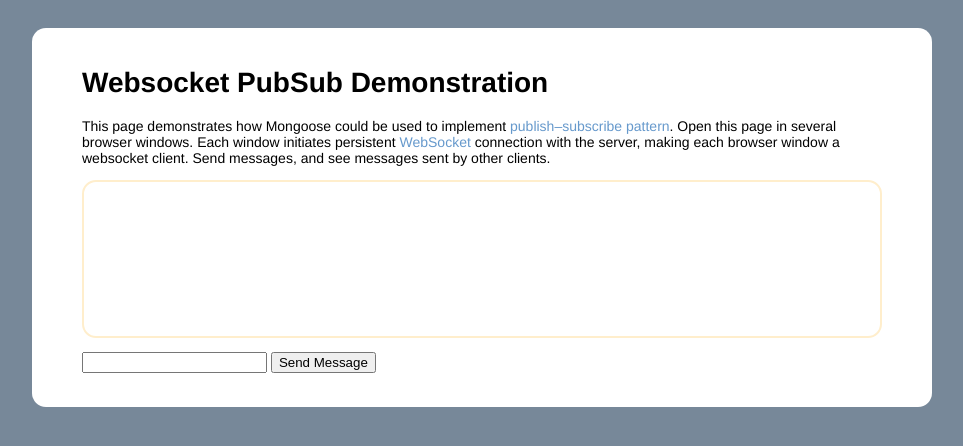
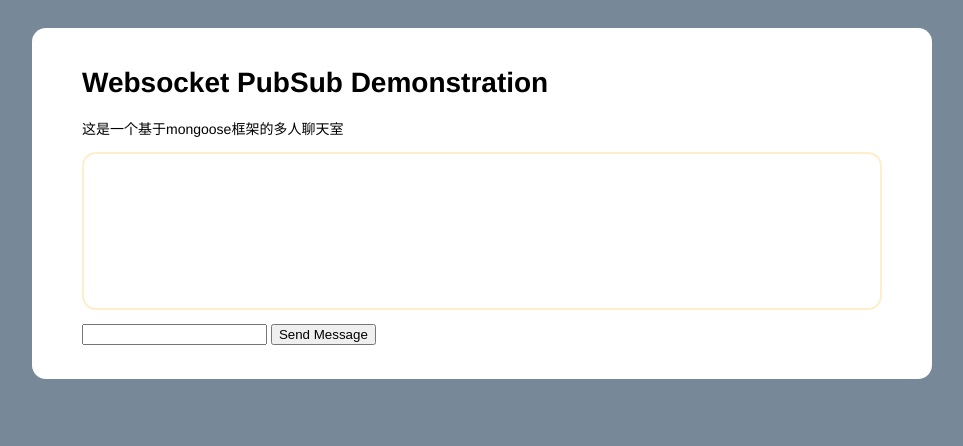
Before and after one commit to GuoqingHan/IM, a plain HTML site: page web/index.html in a window 1280 px wide. Shown: the whole page, without its empty margins (158-1121 px from the left). Drawn offline with Linux system fonts and the light colour scheme.

Commit message:
多人聊天，有bug

```diff
--- a/index.html
+++ b/web/index.html
@@ -30,7 +30,7 @@
 <script language="javascript" type="text/javascript">
 
   var rooms = [];
-  var ws = new WebSocket('ws://' + location.host + '/ws');
+  var ws = new WebSocket('ws://' + location.host + '/ws'); //升级协议为websocket
 
   if (!window.console) { window.console = { log: function() {} } };
 
@@ -64,13 +64,7 @@
     <h1>Websocket PubSub Demonstration</h1>
 
     <p>
-      This page demonstrates how Mongoose could be used to implement
-      <a href="http://en.wikipedia.org/wiki/Publish%E2%80%93subscribe_pattern">
-       publish–subscribe pattern</a>. Open this page in several browser
-       windows. Each window initiates persistent
-       <a href="http://en.wikipedia.org/wiki/WebSocket">WebSocket</a>
-      connection with the server, making each browser window a websocket client.
-      Send messages, and see messages sent by other clients.
+      这是一个基于mongoose框架的多人聊天室
     </p>
 
     <div id="messages">
```
Also changed, not shown: 6 other files.
